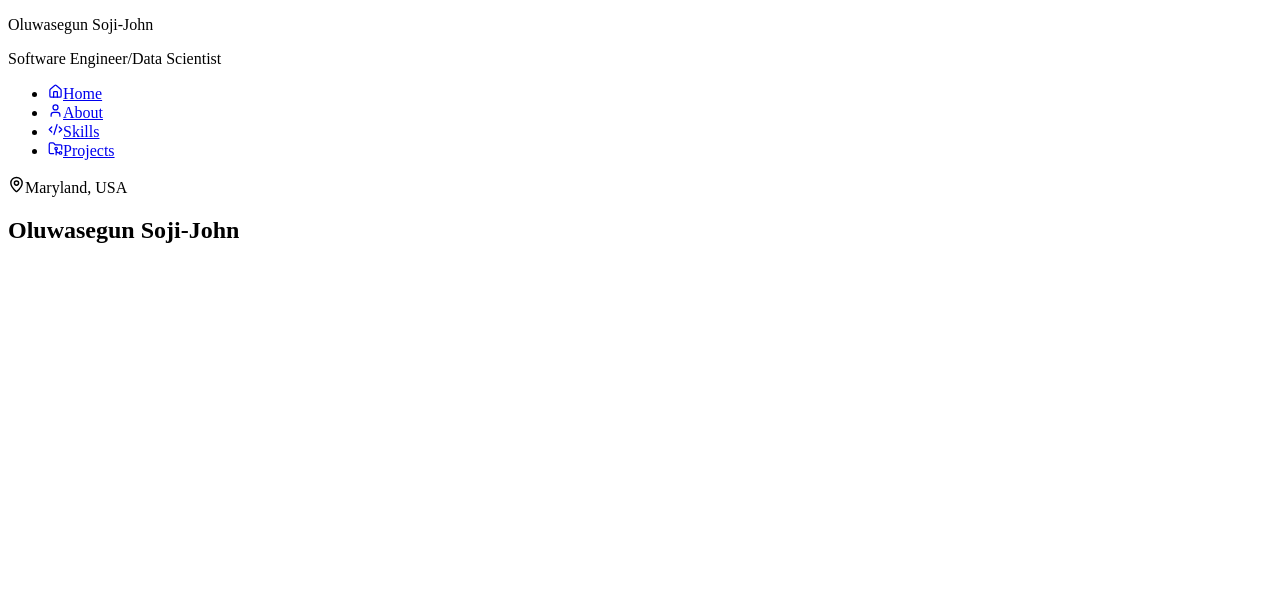
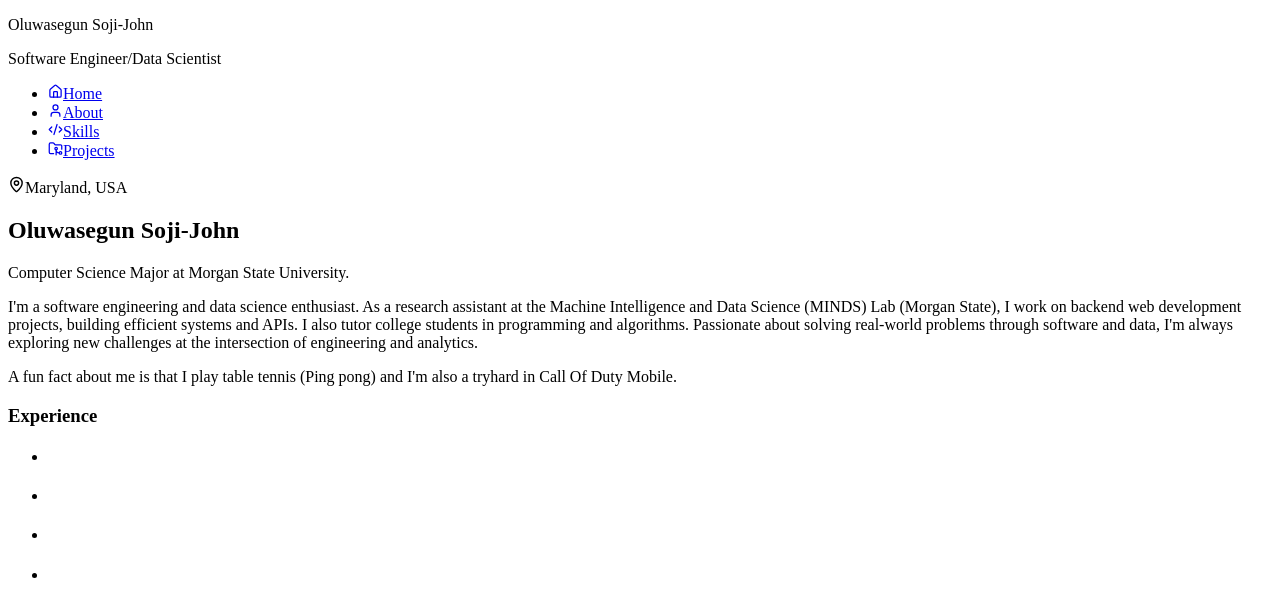
Before and after one commit to Oluwasegun-rm/Portfolio, a React (Vite) app: page /about in a window 1280 px wide. Shown: the top 616 px of the page. Built offline with nearby package versions, Linux system fonts and the light colour scheme.

Commit message:
changes to about page

```diff
--- a/src/pages/about.tsx
+++ b/src/pages/about.tsx
@@ -1,9 +1,43 @@
-export default function About () {
+export default function About() {
   return (
     <>
-    <div>
-      <h2>Oluwasegun Soji-John</h2>
-    </div>
+      <div>
+        <div className="Intro">
+          <h2>Oluwasegun Soji-John</h2>
+          <p>Computer Science Major at Morgan State University.</p>
+          <p>I'm a software engineering and data science enthusiast. As a research assistant at the Machine Intelligence and Data Science (MINDS) Lab (Morgan State), I work on backend web development projects, building efficient systems and APIs. I also tutor college students in programming and algorithms. Passionate about solving real-world problems through software and data, I'm always exploring new challenges at the intersection of engineering and analytics.
+          </p>
+          <p>
+            A fun fact about me is that I play table tennis (Ping pong) and I'm also a tryhard in Call Of Duty Mobile.
+          </p>
+        </div>
+        <div className="Experience">
+          <h3>Experience</h3>
+          <ul>
+            <li>
+              <h4 className="role"></h4>
+              <span><p className="company"></p><p className="date"></p></span>
+              <p className ="role-description"></p>
+            </li>
+            <li>
+            <h4 className="role"></h4>
+              <span><p className="company"></p><p className="date"></p></span>
+              <p className ="role-description"></p>
+            </li>
+            <li>
+            <h4 className="role"></h4>
+              <span><p className="company"></p><p className="date"></p></span>
+              <p className ="role-description"></p>
+            </li>
+            <li>
+            <h4 className="role"></h4>
+              <span><p className="company"></p><p className="date"></p></span>
+              <p className ="role-description"></p>
+            </li>
+          </ul>
+
+        </div>
+      </div>
     </>
-  )
+  );
 }
```
